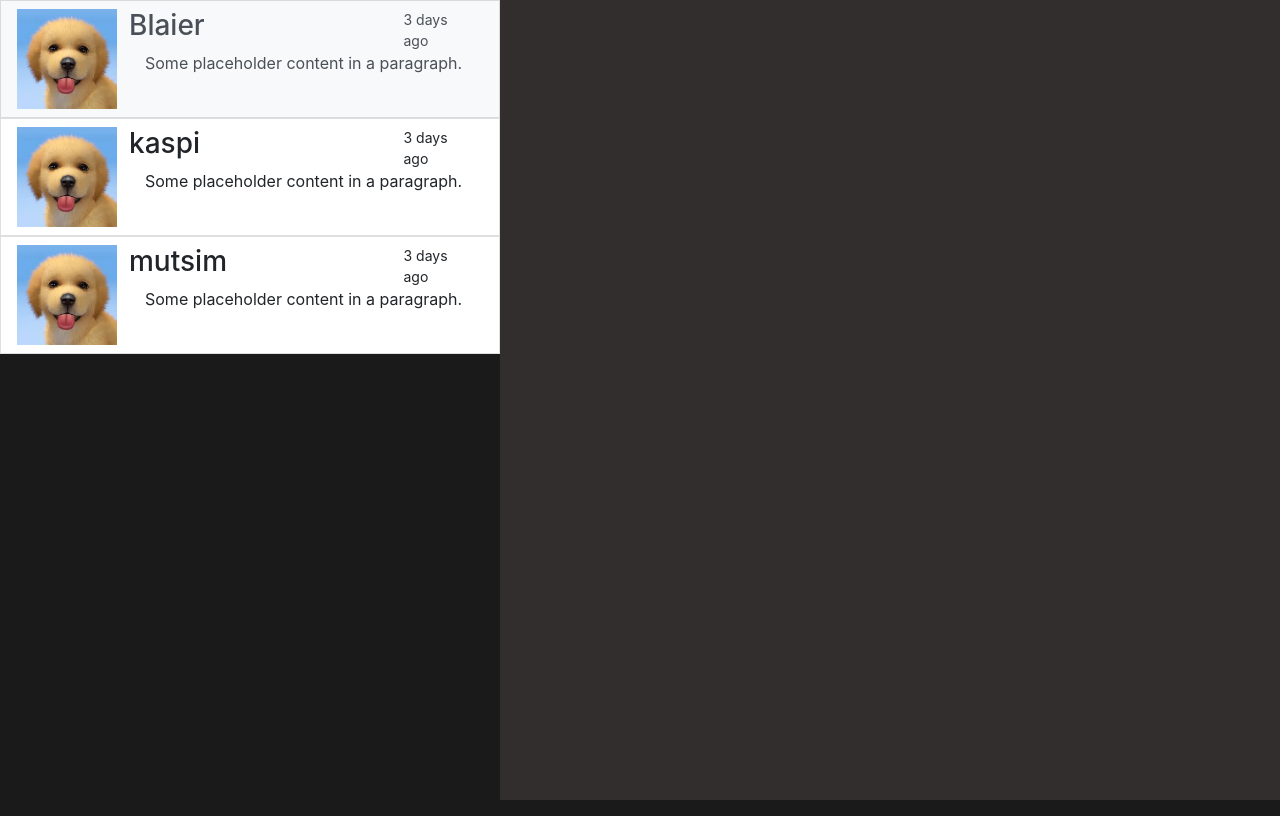
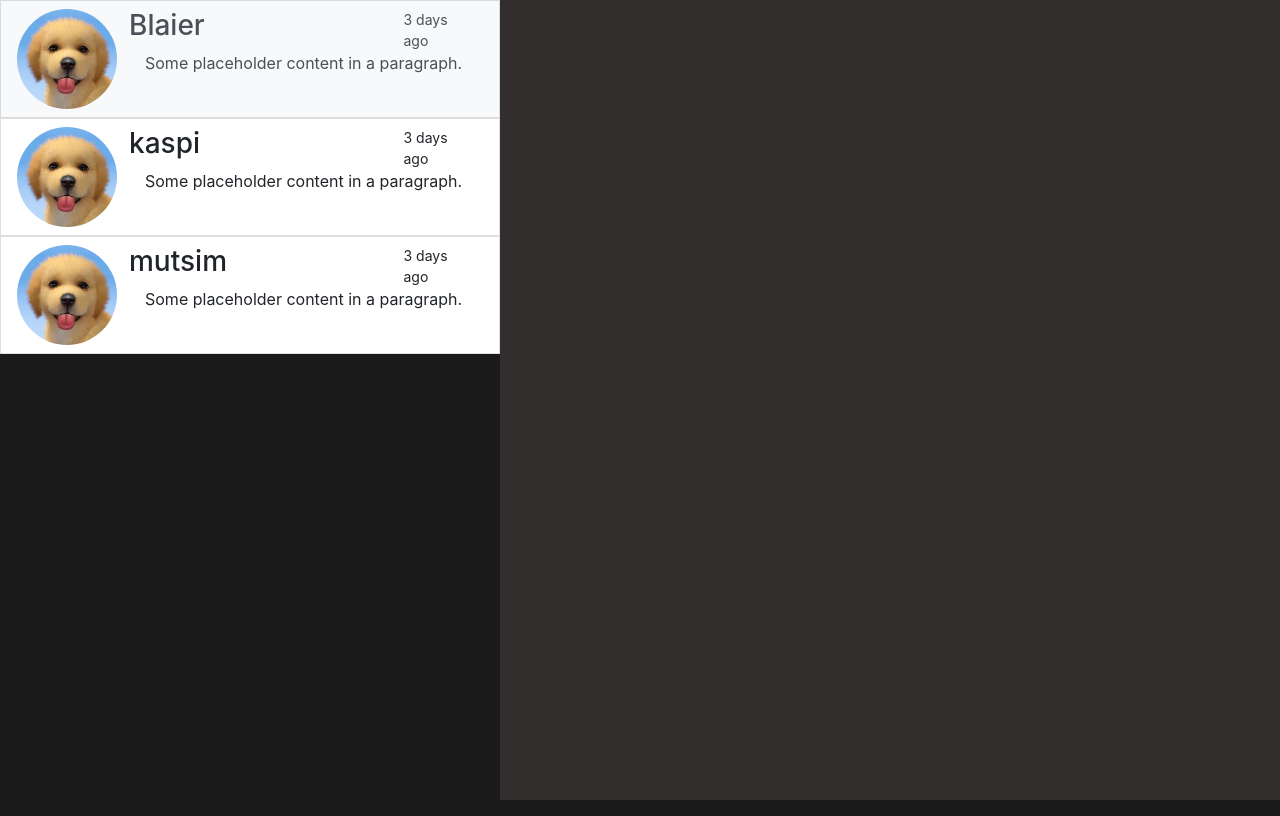
Before and after one commit to YoadKaspi/ap2, a React app: page /mainchat/1 in a window 1280 px wide. Built offline with nearby package versions, Linux system fonts and the light colour scheme.

Commit message:
another one
Co-authored-by: YoadKaspi <YoadKaspi@users.noreply.github.com>

```diff
--- a/src/Chat/Contact/Contact.css
+++ b/src/Chat/Contact/Contact.css
@@ -1,3 +1,13 @@
 .contact-field {
-    width: 500px;
+  width: 500px;
 }
+
+.images {
+  height: 100px;
+  width: 100px;
+  border-radius: 50px;
+}
+
+.font {
+  color: white;
+}
--- a/src/Chat/Contact/Contact.js
+++ b/src/Chat/Contact/Contact.js
@@ -1,22 +1,33 @@
-import doSearch from "../Search/Search";
 import "./Contact.css";
 
-function RenderContact({ username, displayname, password }) {
-    var dog = require("./img/dog.jpg");
+function RenderContact(
+  { username, displayname, password, imgPath },
+  contactState
+) {
   return (
-        <div className="contact-field">
-            <button class="list-group-item list-group-item-action" aria-current="true">
-                <div class="d-flex">
-                    <div class="flex-shrink-0">
-                        <img src={dog} height="100px" width="100px" />
+    <div
+      className="contact-field"
+      onClick={() => {
+        contactState({ username });
+      }}
+    >
+      <button
+        className="list-group-item list-group-item-action"
+        aria-current="true"
+      >
+        <div className="d-flex">
+          <div className="flex-shrink-0">
+            <img src={require("./img/" + imgPath)} className="images" />
           </div>
           <div className="flex-grow-1 container">
             <div className="row justify-content-between">
-                            <h3 class="col-8">{displayname}</h3>
+              <h3 className="col-8">{displayname}</h3>
               <small className="col-3">3 days ago</small>
             </div>
             <div className="row">
-                            <p class="mb-1 flex-grow-1 ms-3">Some placeholder content in a paragraph.</p>
+              <p className="mb-1 flex-grow-1 ms-3">
+                Some placeholder content in a paragraph.
+              </p>
             </div>
           </div>
         </div>
@@ -26,7 +37,3 @@ function RenderContact({ username, displayname, password }) {
 }
 
 export default RenderContact;
-
-//                <div className="align-self-center">
-//<p class="mb-1 flex-grow-1 ms-3">Some placeholder content in a paragraph.</p>
-//</div>
--- a/src/Chat/MainChat.css
+++ b/src/Chat/MainChat.css
@@ -1,5 +1,10 @@
 .chat-frame {
-    background-color: #332e2e;
-    height: 100vh;
-    width: 800px;
+  background-color: #332e2e;
+  height: 100vh;
+  width: 800px;
 }
+
+.contact-headline {
+  background-color: white;
+  width: 500px;
+}
--- a/src/Chat/MainChat.js
+++ b/src/Chat/MainChat.js
@@ -3,26 +3,35 @@ import msgList from "./Message/msgList";
 import userList from "../Users";
 import RenderContact from "./Contact/Contact";
 import { useParams } from "react-router-dom";
+import { useState } from "react";
 import "./MainChat.css";
 
 function MainChat() {
   const { userName } = useParams();
+  const [contactName, setContactName] = useState("");
   var renderedMessages = msgList.map((message, key) => {
-        if (message.sender === userName || message.reciever === userName) {
+    console.log(contactName);
+    if (
+      (message.sender === userName && message.reciever === contactName) ||
+      (message.reciever === userName && message.sender === contactName)
+    ) {
       return <Message {...message} key={key} />;
     }
   });
+
   var contacts = userList.map((user, key) => {
     if (user.username !== userName) {
-            return <RenderContact {...user} key={key} />;
+      return (
+        <RenderContact {...user} key={key} contactState={setContactName} />
+      );
     }
   });
+
   return (
-        <div className="d-flex justify-content-start d-flex align-items-start bd-highlight mb-3">
-            <div className="list-group">{contacts}</div>
+    <div className="d-flex justify-content-start">
+      <div className="list-group"> {contacts} </div>
       <div className="chat-frame">
         <div className="chat">{renderedMessages}</div>
-                <div className="mt-auto p-2 bd-highlight"></div>
       </div>
     </div>
   );
--- a/src/Chat/Search/Search.js
+++ /dev/null
@@ -1,13 +0,0 @@
-import msgList from "../Message/msgList";
-import Message from "../Message/Message";
-
-function doSearch({username, contactname}) {
-    var messages = msgList.map((message, key) => {
-        if(message.sender === username && message.reciever === contactname) {
-            return <Message {...Message} key = {key}/>
-        }
-    });
-    return messages;
-};
-
-export default doSearch;
--- a/src/Users.js
+++ b/src/Users.js
@@ -1,7 +1,22 @@
 let userList = [
-    {username: 'elad', displayname: 'Blaier', password: 'abc123'},
-    {username: 'yoad', displayname: 'kaspi', password: '123abc'},
-    {username: 'simha', displayname: 'mutsim', password:'SimhaRif'}
+  {
+    username: "elad",
+    displayname: "Blaier",
+    password: "abc123",
+    imgPath: "dog.jpg",
+  },
+  {
+    username: "yoad",
+    displayname: "kaspi",
+    password: "123abc",
+    imgPath: "dog.jpg",
+  },
+  {
+    username: "simha",
+    displayname: "mutsim",
+    password: "SimhaRif",
+    imgPath: "dog.jpg",
+  },
 ];
 
 export default userList;
```
Lines whose indentation alone changed are shown as unchanged.
